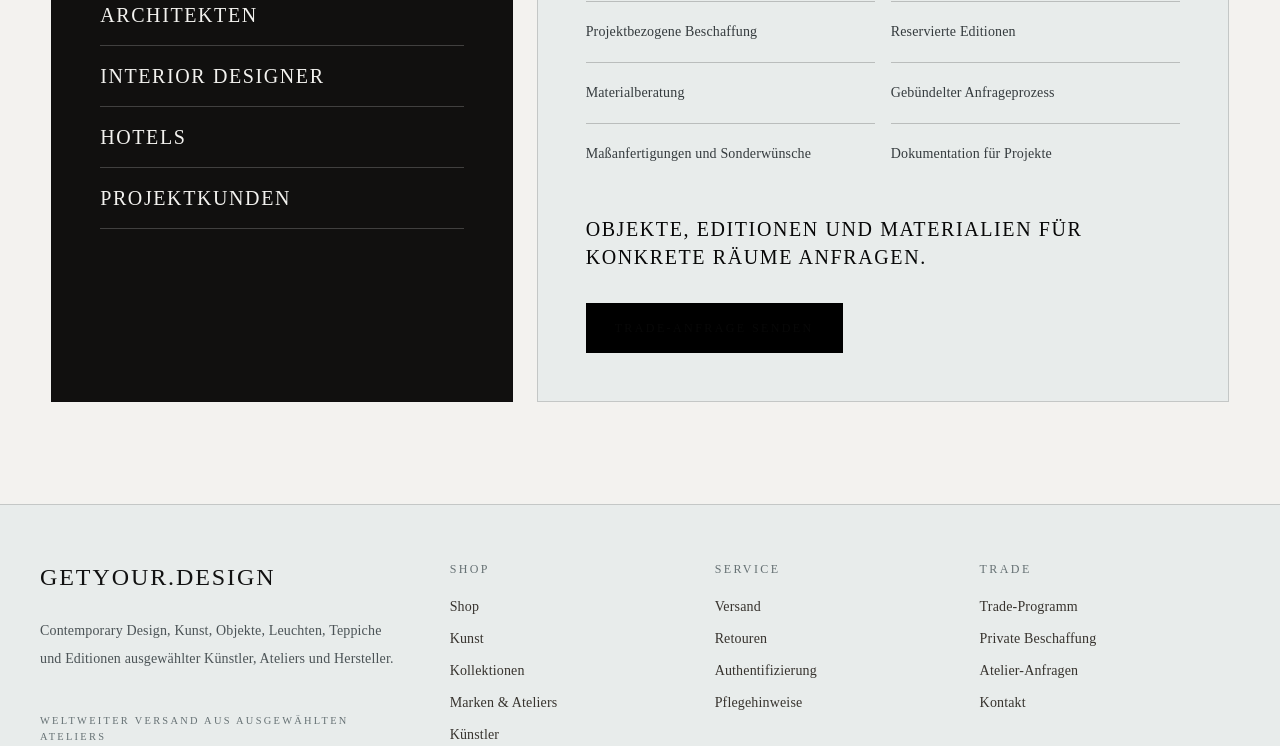
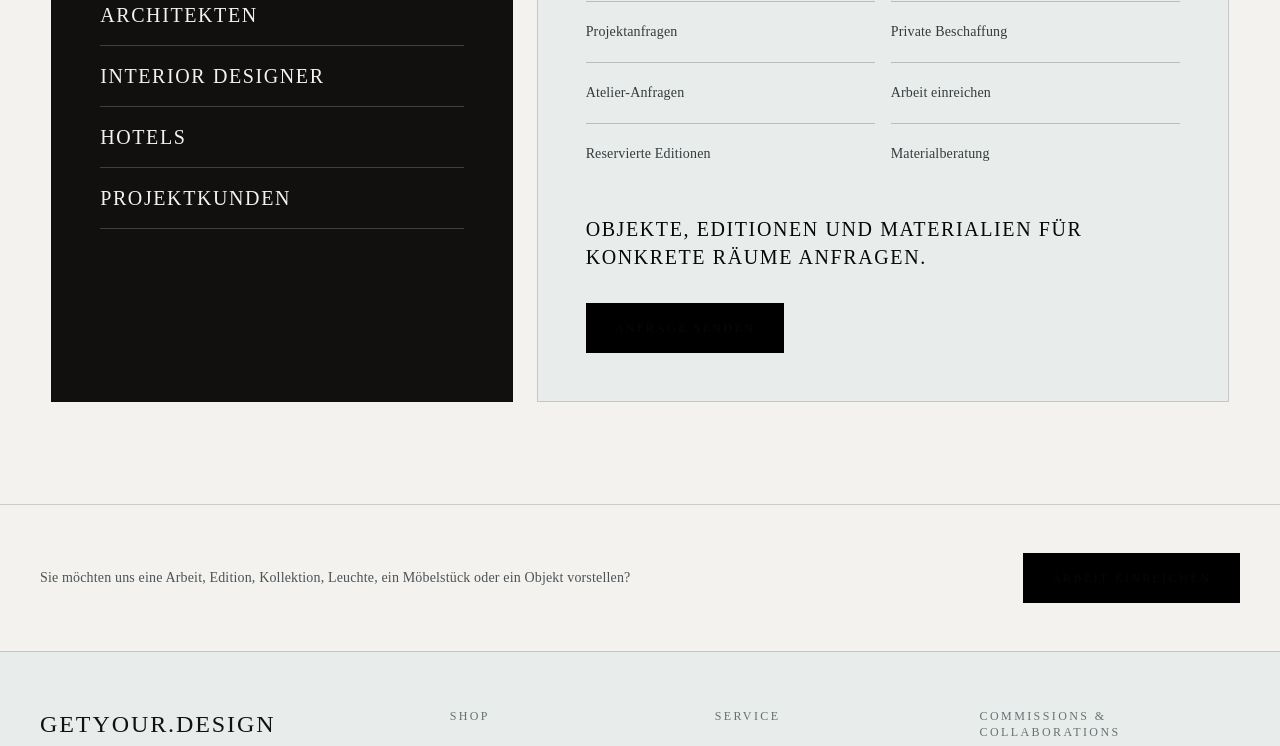
Before and after one commit to getyour-design/getyour-design, a Next.js app: page /trade in a window 1280 px wide. Shown: the part 600-1346 px from the top of the page. Built offline with nearby package versions, Linux system fonts and the light colour scheme.

Commit message:
Refine commissions and collaborations section

```diff
--- a/app/components/Footer.tsx
+++ b/app/components/Footer.tsx
@@ -3,7 +3,7 @@ import { footerNavItems } from "../data";
 
 export function Footer() {
   const serviceLinks = ["Versand", "Retouren", "Authentifizierung", "Pflegehinweise"];
-  const tradeLinks = ["Trade-Programm", "Private Beschaffung", "Atelier-Anfragen", "Kontakt"];
+  const tradeLinks = ["Projektanfragen", "Private Beschaffung", "Atelier-Anfragen", "Arbeit einreichen", "Kontakt"];
 
   return (
     <footer className="border-t hairline bg-[#e8eceb] px-5 py-14 text-[#111] lg:px-10">
@@ -13,9 +13,6 @@ export function Footer() {
           <p className="mt-6 max-w-sm text-sm leading-7 text-[#4b5356]">
             Contemporary Design, Kunst, Objekte, Leuchten, Teppiche und
             Editionen ausgewählter Künstler, Ateliers und Hersteller.
-          </p>
-          <p className="mt-10 text-[0.65rem] uppercase tracking-[0.22em] text-[#667174]">
-            Weltweiter Versand aus ausgewählten Ateliers
           </p>
         </div>
         <div>
@@ -39,10 +36,10 @@ export function Footer() {
           </div>
         </div>
         <div>
-          <p className="text-xs uppercase tracking-[0.2em] text-[#667174]">Trade</p>
+          <p className="text-xs uppercase tracking-[0.2em] text-[#667174]">Commissions & Collaborations</p>
           <div className="mt-5 grid gap-3 text-sm text-[#37332e]">
             {tradeLinks.map((item) => (
-              <Link className="hover:text-black" href="/trade" key={item}>
+              <Link className="hover:text-black" href={item === "Arbeit einreichen" ? "/arbeit-einreichen" : "/trade"} key={item}>
                 {item}
               </Link>
             ))}
--- a/app/contact/page.tsx
+++ b/app/contact/page.tsx
@@ -2,7 +2,7 @@ import type { Metadata } from "next";
 
 export const metadata: Metadata = {
   title: "Kontakt",
-  description: "Kontakt zu GETYOUR.DESIGN für private Beschaffung, Trade-Anfragen, Materialauswahl und kuratierte Objekte.",
+  description: "Kontakt zu GETYOUR.DESIGN für private Beschaffung, Projektanfragen, Materialauswahl und kuratierte Objekte.",
 };
 
 export default function ContactPage() {
@@ -19,14 +19,14 @@ export default function ContactPage() {
           <p className="serif text-2xl tracking-[0.08em]">Private Anfragen</p>
           <p className="mt-5 max-w-xl text-sm leading-7 text-[#5f574f]">
             Teilen Sie uns Raum, Materialwunsch, Zeitrahmen und Bedarf mit:
-            einzelnes Objekt, kuratierte Auswahl, Kunstwerk oder Trade-Projekt.
+            einzelnes Objekt, kuratierte Auswahl, Kunstwerk oder Projekt.
           </p>
           <div className="mt-10 grid gap-5 text-sm">
             <a className="border-b border-black/20 pb-4" href="mailto:studio@getyour.design">
               studio@getyour.design
             </a>
             <p className="border-b border-black/20 pb-4">Berlin · Remote</p>
-            <p className="border-b border-black/20 pb-4">Termine für Trade und private Auswahl auf Anfrage.</p>
+            <p className="border-b border-black/20 pb-4">Termine für Projekte und private Auswahl auf Anfrage.</p>
           </div>
         </div>
       </div>
--- a/app/data/navigation.ts
+++ b/app/data/navigation.ts
@@ -3,7 +3,7 @@ export const navItems = [
   { label: "Kunst", href: "/art" },
   { label: "Kollektionen", href: "/collections" },
   { label: "Journal", href: "/journal" },
-  { label: "Trade", href: "/trade" },
+  { label: "Commissions & Collaborations", href: "/trade" },
 ];
 
 export const secondaryNavItems = [
@@ -21,6 +21,6 @@ export const footerNavItems = [
   { label: "Künstler", href: "/artists" },
   { label: "Materialien", href: "/materials" },
   { label: "Journal", href: "/journal" },
-  { label: "Trade", href: "/trade" },
+  { label: "Commissions & Collaborations", href: "/trade" },
   { label: "Arbeit einreichen", href: "/arbeit-einreichen" },
 ];
--- a/app/layout.tsx
+++ b/app/layout.tsx
@@ -25,7 +25,7 @@ export const metadata: Metadata = {
     "Hersteller",
     "Interior Design",
     "Materialien",
-    "Trade für Interior Designer",
+    "Commissions & Collaborations",
   ],
   openGraph: {
     title: "GETYOUR.DESIGN",
--- a/app/page.tsx
+++ b/app/page.tsx
@@ -37,7 +37,7 @@ const platformAreas = [
     href: "/journal",
   },
   {
-    title: "Trade",
+    title: "Commissions & Collaborations",
     description: "Anfragen für Architekten, Interior Designer, Hotels und Projekte.",
     href: "/trade",
   },
@@ -374,7 +374,7 @@ export default function Home() {
             <div className="max-w-[28rem]">
               <p className="text-[0.68rem] uppercase tracking-[0.24em] text-[#667174]">Orientierung</p>
               <h2 className="serif mt-4 text-balance text-base leading-snug tracking-[0.08em] lg:text-lg">
-                Einstiege in Sortiment, Kollektionen, Journal und Trade.
+                Einstiege in Sortiment, Kollektionen, Journal und Commissions.
               </h2>
             </div>
             <div className="grid gap-4 sm:grid-cols-2 xl:grid-cols-4">
@@ -471,14 +471,14 @@ export default function Home() {
       <section className="px-5 py-16 lg:px-10">
         <div className="mx-auto grid max-w-[1540px] gap-5 lg:grid-cols-2">
           <article className="border hairline bg-[#11100f] p-8 text-[#f3f2ef] lg:p-12">
-            <p className="text-[0.68rem] uppercase tracking-[0.24em] text-[#9fc6e3]">Trade</p>
+            <p className="text-[0.68rem] uppercase tracking-[0.24em] text-[#9fc6e3]">Commissions & Collaborations</p>
             <h2 className="serif mt-5 text-xl leading-snug tracking-[0.08em]">Für Architekten, Interior Designer, Hotels und Projektkunden.</h2>
             <p className="mt-6 max-w-lg text-sm leading-7 text-[#d9d0c4]">
               Für Projektbeschaffung, reservierte Editionen, Materialauswahl
               und kuratierte Objektlisten.
             </p>
             <Link className="mt-8 inline-block border border-[#f3f2ef] px-6 py-3 text-xs uppercase tracking-[0.2em]" href="/trade">
-              Trade anfragen
+              Anfrage senden
             </Link>
           </article>
           <article className="border hairline bg-[#e8eceb] p-8 lg:p-12">
--- a/app/trade/page.tsx
+++ b/app/trade/page.tsx
@@ -3,19 +3,19 @@ import Link from "next/link";
 import { PageHero } from "../components/PageHero";
 
 export const metadata: Metadata = {
-  title: "Trade",
+  title: "Commissions & Collaborations",
   description:
-    "Trade für Architekten, Interior Designer, Hotels und Projektkunden mit Möbeln, Kunstwerken, Objekten, Leuchten und Editionen.",
+    "Commissions & Collaborations für Architekten, Interior Designer, Hotels und Projektkunden mit Möbeln, Kunstwerken, Objekten, Leuchten und Editionen.",
 };
 
 const audiences = ["Architekten", "Interior Designer", "Hotels", "Projektkunden"];
-const benefits = ["Projektbezogene Beschaffung", "Reservierte Editionen", "Materialberatung", "Gebündelter Anfrageprozess", "Maßanfertigungen und Sonderwünsche", "Dokumentation für Projekte"];
+const benefits = ["Projektanfragen", "Private Beschaffung", "Atelier-Anfragen", "Arbeit einreichen", "Reservierte Editionen", "Materialberatung"];
 
 export default function TradePage() {
   return (
     <main>
       <PageHero
-        eyebrow="Trade"
+        eyebrow="Commissions & Collaborations"
         title="Objekte, Kunstwerke und Editionen für professionelle Projekte."
         description="Für Architekten, Interior Designer, Hotels und Projektkunden mit Bedarf an besonderen Möbeln, Leuchten, Materialien und Arbeiten."
       />
@@ -38,9 +38,20 @@ export default function TradePage() {
             </div>
             <h2 className="serif mt-12 max-w-2xl text-xl leading-snug tracking-[0.08em]">Objekte, Editionen und Materialien für konkrete Räume anfragen.</h2>
             <Link className="mt-8 inline-block border border-black bg-black px-7 py-4 text-xs uppercase tracking-[0.2em] text-white" href="/contact">
-              Trade-Anfrage senden
+              Anfrage senden
             </Link>
           </article>
+        </div>
+      </section>
+      <section className="border-t hairline bg-[#f3f2ef] px-5 py-12 lg:px-10">
+        <div className="mx-auto flex max-w-[1540px] flex-col justify-between gap-6 md:flex-row md:items-center">
+          <p className="max-w-2xl text-sm leading-7 text-[#4b5356]">
+            Sie möchten uns eine Arbeit, Edition, Kollektion, Leuchte, ein
+            Möbelstück oder ein Objekt vorstellen?
+          </p>
+          <Link className="inline-block w-fit border border-black bg-black px-7 py-4 text-xs uppercase tracking-[0.2em] text-white" href="/arbeit-einreichen">
+            Arbeit einreichen
+          </Link>
         </div>
       </section>
     </main>
```
